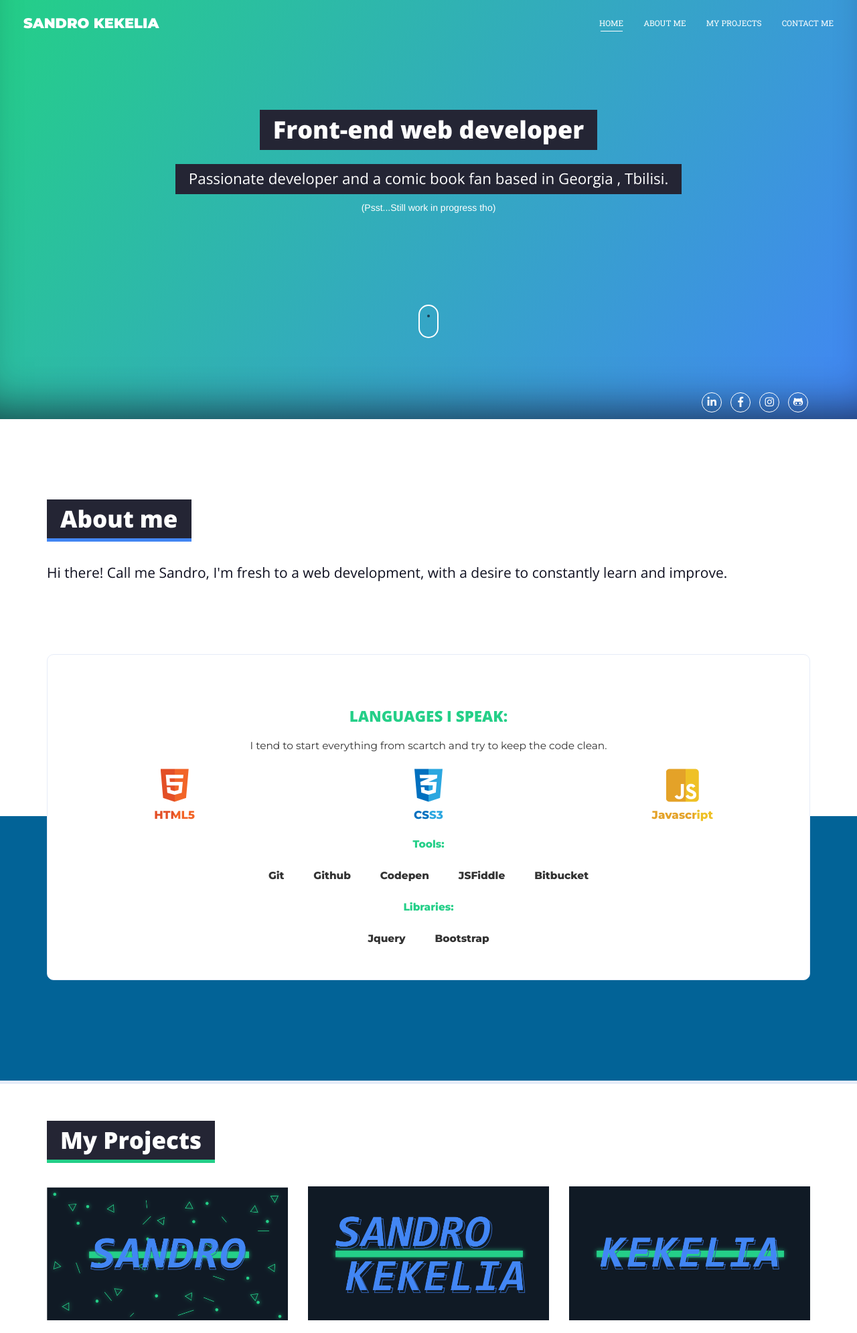
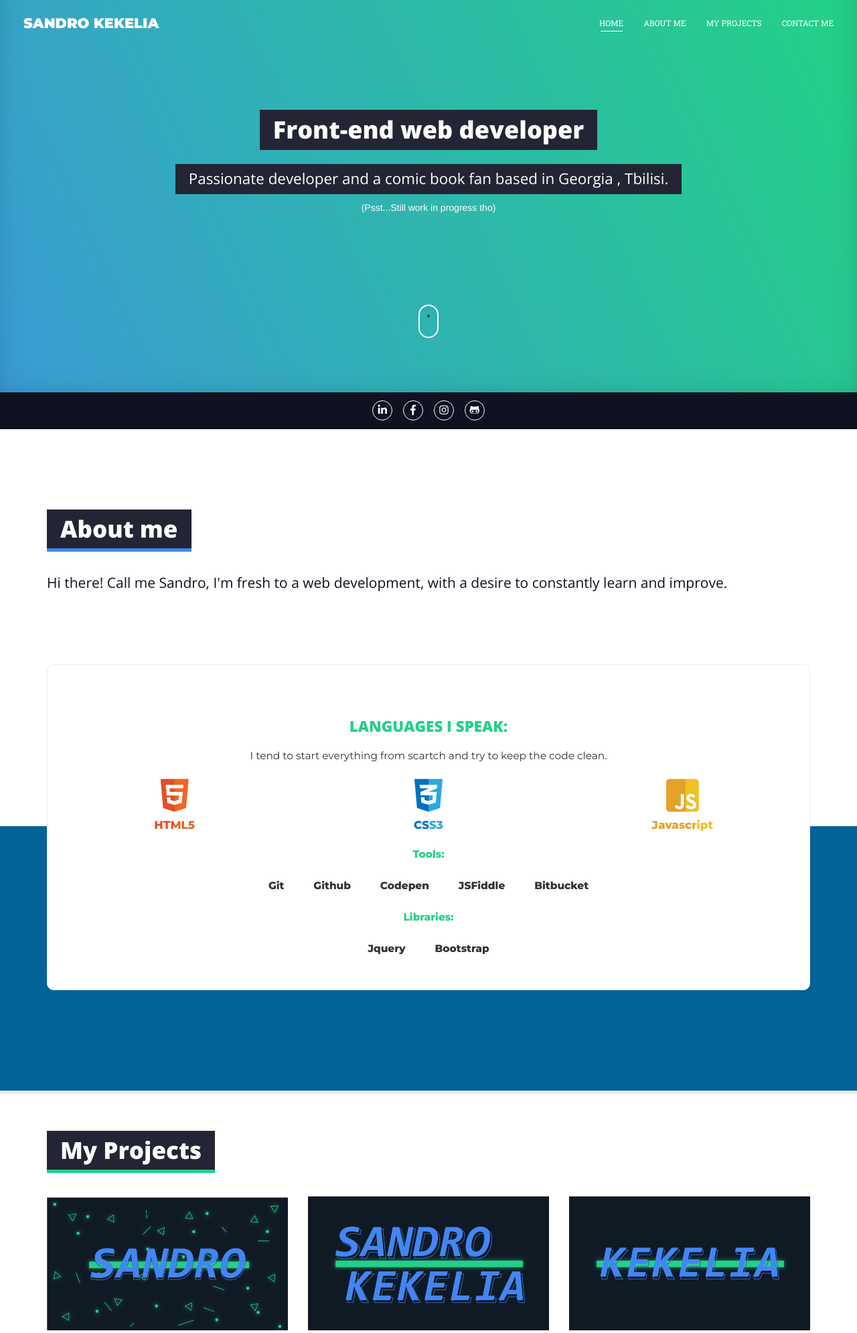
Before and after one commit to Baziiner21/Baziiner21.github.io, a PHP site: page / in a window 1280 px wide. Shown: the top 1991 px of the page at 67% size. Run offline with PHP 8.4, Linux system fonts and the light colour scheme; some libraries are stand-ins or nearby versions.

Commit message:
Few style changes

```diff
--- a/index.html
+++ b/index.html
@@ -4,7 +4,7 @@
 	<meta charset="utf-8">
 	<meta name="viewport" content="width=device-width, initial-scale=1, maximum-scale=1.0, user-scalable=0">
 	<meta http-equiv="X-UA-Compatible" content="IE=edge">
-	<meta property="og:title" content="Sandro Kekelia">
+	<meta property="og:title" content="Sandro Kekelia | Front-end web developer">
     <meta name="author" content="Sandro Kekelia">
     <meta property="og:locale" content="en_US">
     <meta name="description" content="Web Developer">
@@ -54,6 +54,7 @@
 	<div class="container">
 
 		<div class="row">
+
 			<div class="col-xs-12">
 				<h1>Front-end web developer</h1>
 				<h2>
@@ -82,13 +83,17 @@
 		</div>
 
 
-		<div class="social_links">
+
+	</div>
+
+	<div class="container-fluid social_links">
 			  			<a href="https://goo.gl/f8km1T" target="_blank" class="home_links"><i class="fab fa-linkedin-in"></i></a>
   						<a href="https://goo.gl/ocs8DJ" target="_blank" class="home_links"><i class="fab fa-facebook-f"></i></a>
   						<a href="https://goo.gl/rBmiJR" target="_blank" class="home_links"><i class="fab fa-instagram"></i></a>
   						<a href="https://goo.gl/9umjVL" target="_blank" class="home_links"><i class="fab fa-github-alt"></i></a>
+
+
 		</div>
-	</div>
 
 	</header>
 
--- a/style.css
+++ b/style.css
@@ -161,10 +161,13 @@ h1
 {
     width: 100%;
     padding-top: 50px;
-
+    position: relative;
     text-align: center;
-
-    background-image: linear-gradient(125deg,#24cf88,#4286f4);
+    background-image: linear-gradient(65deg,#24cf88,#4286f4,#24cf88 75%);
+         animation: gradientBackground 20s linear infinite;
+    -moz-animation:gradientBackground 20s linear infinite;
+    -webkit-animation: gradientBackground 20s linear infinite;
+    background-size: 400% 175%;
     -webkit-box-shadow: inset 0 -56px 69px -46px rgba(15, 16, 32,.75);
        -moz-box-shadow: inset 0 -56px 69px -46px rgba(15, 16, 32,.75);
             box-shadow: inset 0 -56px 69px -46px rgba(15, 16, 32,.75);
@@ -248,10 +251,9 @@ h1
     height: 4px;
     margin-left: -2px;
 
-    animation-name: scroll_wheel;
-    animation-duration: 3s;
-    animation-iteration-count: infinite;
-
+    animation: scroll_wheel 3s infinite;
+    -webkit-animation: scroll_wheel 3s infinite;
+    -moz-animation: scroll_wheel 3s infinite;
     border-radius: 50%;
     background: #0f1020;
 }
@@ -302,11 +304,14 @@ hr.opacity
 
 .home .social_links
 {
-    float: right;
-
-    margin-bottom: 10px;
-
+    float: center;
+    background-color:#0F1020;
+    padding-top: 12.5px;
+    padding-bottom: 12.5px;
     text-align: center;
+    -webkit-animation: opacit 1s ease ;
+    -moz-animation: opacit 1s ease ;
+    animation: opacit 1s ease ;
 }
 
 .home .social_links .home_links:link,
@@ -318,15 +323,19 @@ hr.opacity
 
     width: 30px;
     height: 30px;
-    margin-right: 3px;
+    margin-right: 6px;
     margin-left: 6px;
-    padding-top: 3.2px;
+    padding: 3.2px;
 
     transition: .2s linear;
 
     color: #fff;
     border: 1px solid #fff;
     border-radius: 50%;
+
+        -webkit-animation: opacit 3.25s ease ;
+    -moz-animation: opacit 3.25s ease ;
+    animation: opacit 3.25s ease ;
 }
 
 .home .social_links .home_links:hover
@@ -500,6 +509,8 @@ hr.opacity
 {
     border-top: 5px solid #e6ecf8;
     background-color: #fff;
+    border-bottom: 1px solid #e6ecf8;
+    padding-bottom: 50px;
 }
 .projects h1
 {
@@ -639,11 +650,7 @@ figure
 
 .contact
 {
-    margin-top: 100px;
     margin-bottom: 25px;
-    padding-top: 100px;
-
-    border-top: 1px solid #e6ecf8;
     background: #fff;
 }
 .contact h1
@@ -1247,66 +1254,66 @@ textarea:focus ~ .underline:after
 
 
 
-/*@-webkit-keyframes gradientBackground
+@-webkit-keyframes gradientBackground
 {
     0%
     {
-        background-position: 0 92%;
+        background-position: 0 65%;
     }
     50%
     {
-        background-position: 100% 9%;
+        background-position: 100% 0%;
     }
     100%
     {
-        background-position: 0 92%;
+        background-position: 0 65%;
     }
 }
 @-moz-keyframes gradientBackground
 {
-    0%
+       0%
     {
-        background-position: 0 92%;
+        background-position: 0 65%;
     }
     50%
     {
-        background-position: 100% 9%;
+        background-position: 100% 0%;
     }
     100%
     {
-        background-position: 0 92%;
+        background-position: 0 65%;
     }
 }
 @-o-keyframes gradientBackground
 {
-    0%
+       0%
     {
-        background-position: 0 92%;
+        background-position: 0 65%;
     }
     50%
     {
-        background-position: 100% 9%;
+        background-position: 100% 0%;
     }
     100%
     {
-        background-position: 0 92%;
+        background-position: 0 65%;
     }
 }
 @keyframes gradientBackground
 {
-    0%
+       0%
     {
-        background-position: 0 92%;
+        background-position: 0 65%;
     }
     50%
     {
-        background-position: 100% 9%;
+        background-position: 100% 0%;
     }
     100%
     {
-        background-position: 0 92%;
+        background-position: 0 65%;
     }
-}*/
+}
 
 
 
@@ -1455,3 +1462,39 @@ textarea:focus ~ .underline:after
         opacity: 0;
     }
 }
+
+@-webkit-keyframes opacit{
+
+    0%{
+        opacity: 0;
+    }
+    100%{
+        opacity: 1;
+    }
+}
+@-o-keyframes opacit{
+
+    0%{
+        opacity: 0;
+    }
+    100%{
+        opacity: 1;
+    }
+}
+@-moz-keyframes opacit{
+
+    0%{
+        opacity: 0;
+    }
+    100%{
+        opacity: 1;
+
+}
+@keyframes opacit{
+
+    0%{
+        opacity: 0;
+    }
+    100%{
+        opacity: 1;
+    }
```
